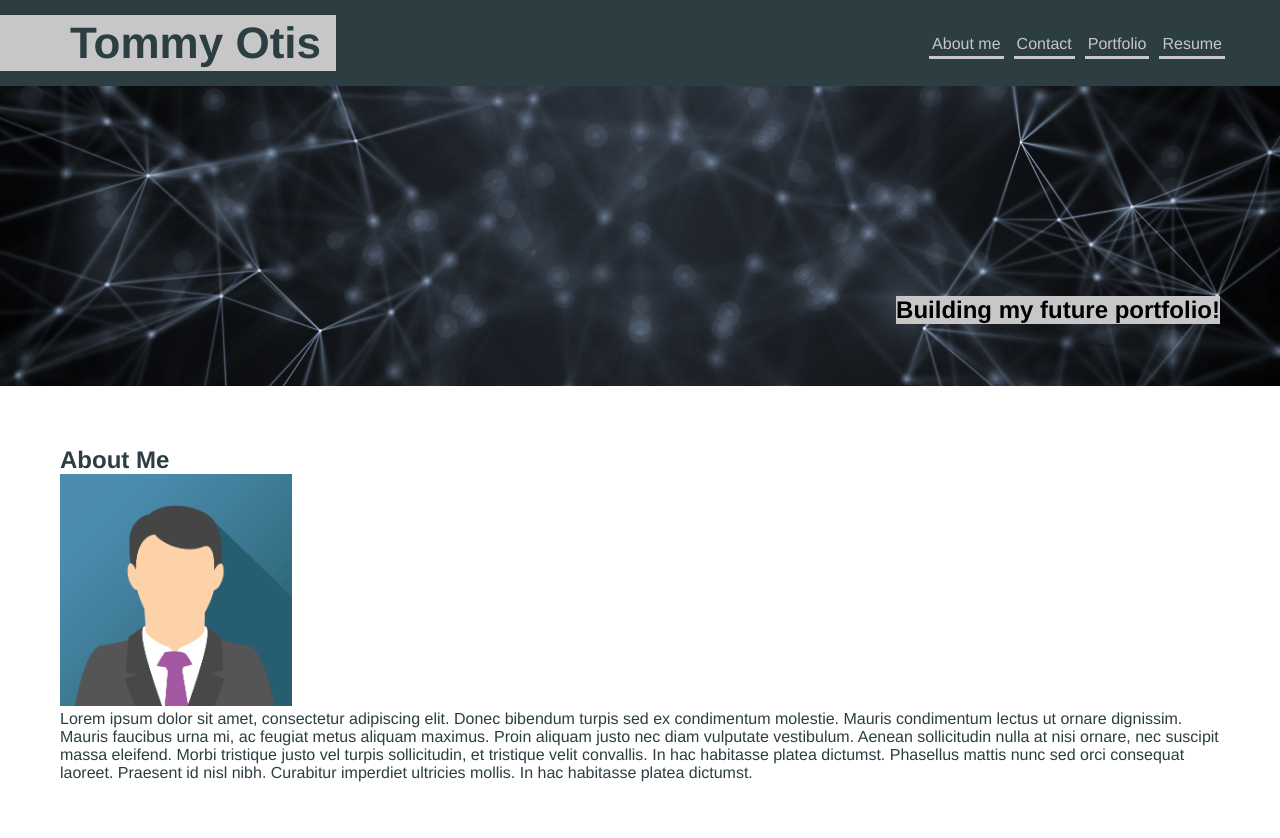
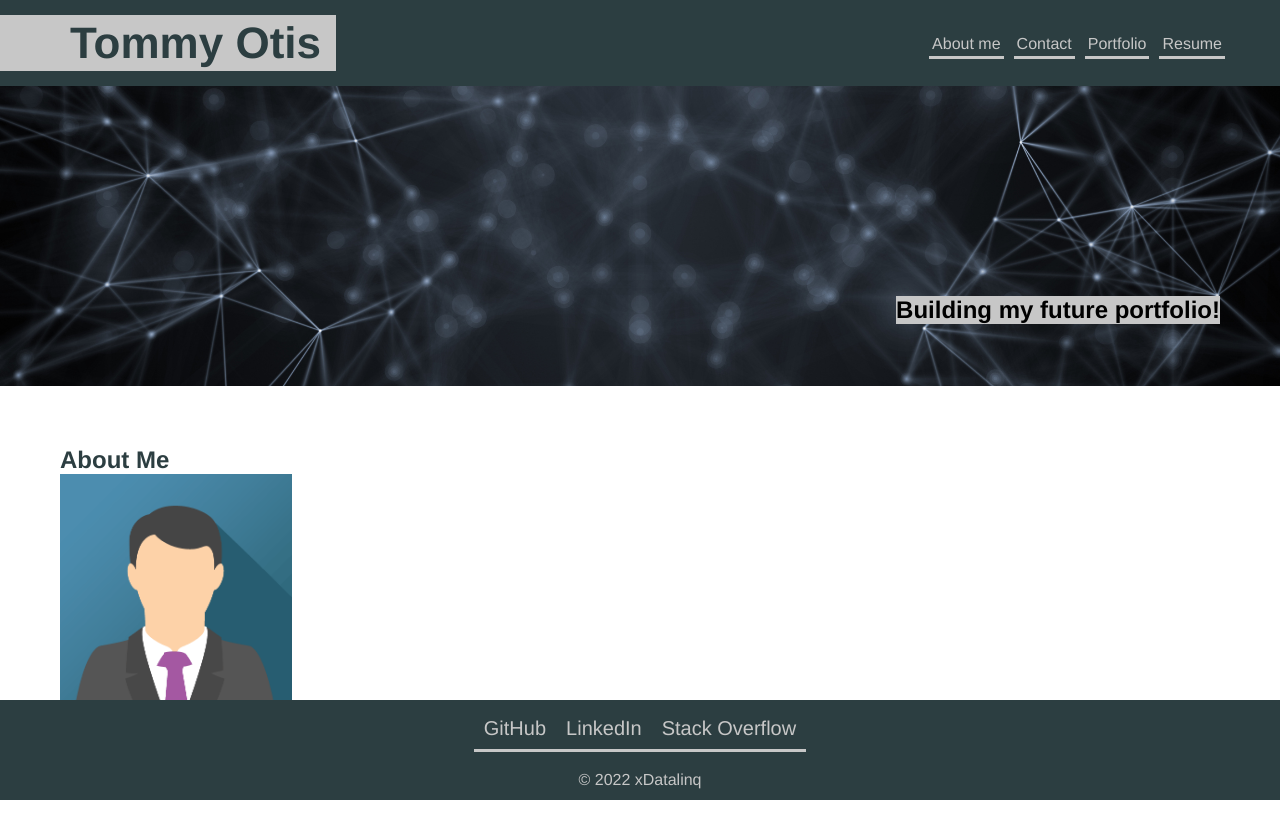
Before and after one commit to xdatalinq/react-spa, a React (Create React App) app: page / in a window 1280 px wide. Shown: the top 838 px of the page. Built offline with nearby package versions, Linux system fonts and the light colour scheme.

Commit message:
footer and css edits

```diff
--- a/src/App.js
+++ b/src/App.js
@@ -41,6 +41,27 @@ function App() {
           <ContactForm></ContactForm>
         )}
       </main>
+      <footer>
+
+        <div class="footer-content">
+        <div class="flex-links">
+          <address>
+            <a href="https://github.com/xdatalinq" target="_blank">
+              GitHub
+            </a>
+          </address>
+          <address>
+            <a href="https://linkedin.com" target="_blank">
+              LinkedIn
+            </a>
+          </address>
+          <address>
+            <a href="https://stackoverflow.com">Stack Overflow</a>
+          </address>
+        </div>
+          <p>&copy; 2022 xDatalinq</p>
+        </div>
+      </footer>
     </div>
   );
 }
--- a/src/index.css
+++ b/src/index.css
@@ -22,8 +22,6 @@ section {
 }
 /* GLOBAL TAGS END */
 
-
-
 /* NAV STYLES START */
 header {
   padding: 15px 50px 15px 0;
@@ -43,12 +41,10 @@ header {
 
 .h1-background {
   background-color: var(--secondary-color);
-
 }
 
 header h1 {
   padding: 3px 15px 3px 70px;
-
 }
 header h1 a {
   font-weight: bold;
@@ -86,21 +82,17 @@ header nav ul li a {
   text-decoration: none;
   border-bottom: 3px solid;
   align-self: center;
-
 }
 
 header nav ul li a:hover {
   color: var(--primary-color);
 }
 
-
 /* NAV STYLES END */
-
-
 
 /* HERO STYLES START */
 .hero {
-  background-image: url('./assets/images/hero_texture.jpg');
+  background-image: url("./assets/images/hero_texture.jpg");
   background-size: cover;
   display: flex;
   justify-content: right;
@@ -118,8 +110,6 @@ header nav ul li a:hover {
   background-color: var(--secondary-color);
 }
 /* HERO STYLES END */
-
-
 
 /* SECTION STYLES START */
 .section-title {
@@ -148,47 +138,45 @@ header nav ul li a:hover {
 
 .flex-links {
   /* flex: 0 0 60%; */
-  align-self: center;
-  text-align: center;
+  /* align-self: center;
+  text-align: center; */
   text-decoration: none;
-  padding-top: 60px;
-  padding-bottom: 60px;
+  /* padding-top: 60px;
+  padding-bottom: 60px; */
   margin-bottom: 0px;
   display: flex;
   flex-wrap: wrap;
-  justify-content: space-around;
+  justify-content: center;
   align-items: center;
-  width: 750px;
-
-
+  padding: 10px;
 }
 
 .flex-links address a {
   padding: 5px;
   text-decoration: none;
   font-style: normal;
-  color: var(--tertiary-color);
+  color: var(--secondary-color);
   font-size: 20px;
   border-bottom: 3px solid;
   line-height: 1.8;
+  padding: 10px;
 }
 
 .flex-links address a:hover {
   color: var(--primary-color);
+  opacity: 0.5;
 }
 /* SECTION STYLES END */
-
-
 
 /* WORK SECTION-SPECIFIC STYLES */
 
 .box-wrapper {
   position: relative;
-display: inline-flex
+  display: inline-flex;
 }
 
 .box-wrapper:hover {
-color: var(--opacity-test)
+  color: var(--opacity-test);
 }
 
 .primary-title {
@@ -197,7 +185,7 @@ background-color: var(--secondary-color);
   font-size: 13px;
   position: absolute;
   line-height: 1.5;
-transform: translate(0%,-140%);
+  transform: translate(0%, -140%);
 }
 
 .primary-box img {
@@ -214,7 +202,7 @@ background-color: var(--secondary-color);
   font-size: 13px;
   position: absolute;
   line-height: 1.5;
-transform: translate(0%,-140%);
+  transform: translate(0%, -140%);
   margin: auto 5px auto 5px;
 }
 
@@ -233,13 +221,26 @@ padding-left: 50px;
   padding-bottom: 20px;
   flex: 0 0 75%;
   left: 300px;
-
 }
 
 /* FOOTER STYLES START */
 .footer-content {
+  position: absolute;
+  bottom: 0;
+  width: 100%;
+  height: 100px; /* Height of the footer */
+  background: var(--tertiary-color);
   text-align: center;
   align-self: baseline;
+}
+
+.footer-content p {
+  color: var(--secondary-color);
+  margin-top: 15px;
+}
+
+.footer-content a {
+  color: var(--secondary-color);
 }
 
 /* MEDIA QUERY FOR TABLETS AND SMALLER */
@@ -264,4 +265,5 @@ header nav ul li a {
     .flex-links {
       width: 100%;
     }
-}}
+  }
+}
```
Lines whose indentation alone changed are shown as unchanged.
